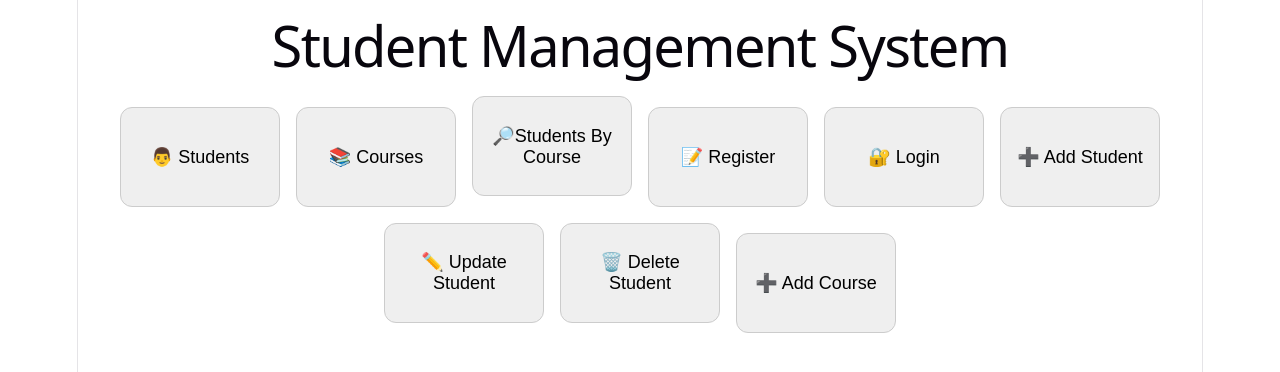
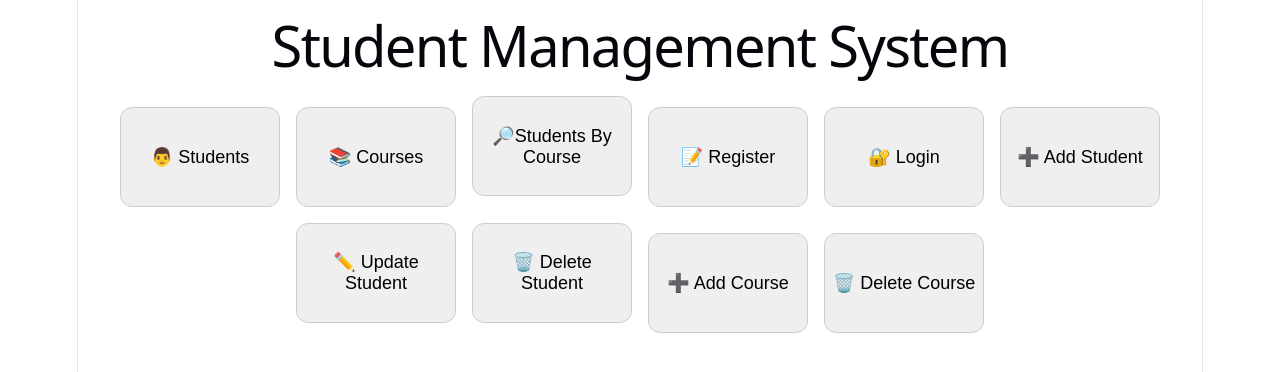
Before and after one commit to aaexisting/student-management-frontend, a React app in the folder frontend/: page / in a window 1280 px wide. Shown: the top 372 px of the page. Built offline with nearby package versions, Linux system fonts and the light colour scheme; the HTML template or start-up script is replaced by a standard one.

Commit message:
Delete course feature

```diff
--- a/frontend/src/App.jsx
+++ b/frontend/src/App.jsx
@@ -20,7 +20,7 @@ function App() {
   const [updateMajor, setUpdateMajor] = useState(" ")
   const [deleteId, setDeleteId] = useState("")
   const [courseHours , setCourseHours] = useState("")
-  const [deleteCourse, setDeleteCourse] = useState("")
+  const [deleteCourseName, setDeleteCourseName] = useState("")
 
 
 
@@ -285,6 +285,30 @@ async function addCourse(){
       }
 }
 
+async function deleteCourse(){
+      try{
+          const data = await fetch(
+              `https://student-management-api.fastapicloud.dev/courses`,
+              {
+                  method : "DELETE",
+                  headers : {
+                      Authorization: `Bearer ${token}`,
+                  },
+              }
+          );
+          if (response.ok){
+              alert("Course deleted successfully!");
+              setDeleteCourseName("");
+              setPage("courses");
+          } else {
+              alert(JSON.stringify(data.detail || data));
+          }
+      } catch (error) {
+          console.error(error);
+          alert("Could not connect to server");
+      }
+}
+
   return (
     <div>
       <h1 style={{ textAlign: 'center', marginBottom: '30px' }}>
@@ -408,6 +432,19 @@ async function addCourse(){
       margin: '8px',
     }}>
           ➕  Add Course
+        </button>
+
+        <button onClick={() => setPage("deleteCourse")}
+                 style={{
+      width: '160px',
+      height: '100px',
+      fontSize: '18px',
+      borderRadius: '12px',
+      border: '1px solid #ccc',
+      cursor: 'pointer',
+      margin: '8px',
+    }}>
+           🗑️ Delete Course
         </button>
 
 
@@ -562,6 +599,22 @@ async function addCourse(){
              </div>
       )}
 
+         {page === "deleteCourse" && (
+            <div>
+                <h2> Delete Course</h2>
+
+                <input
+                    type = "text"
+                    placeholder = "Course Name"
+                    onChange={(e) => setDeleteCourseName(e.target.value)}
+                 />
+
+                <button onClick={deleteCourse}>
+                    Delete Course
+                </button>
+             </div>
+      )}
+
 
         {page === "updateStudent" && (
              <div>
```
